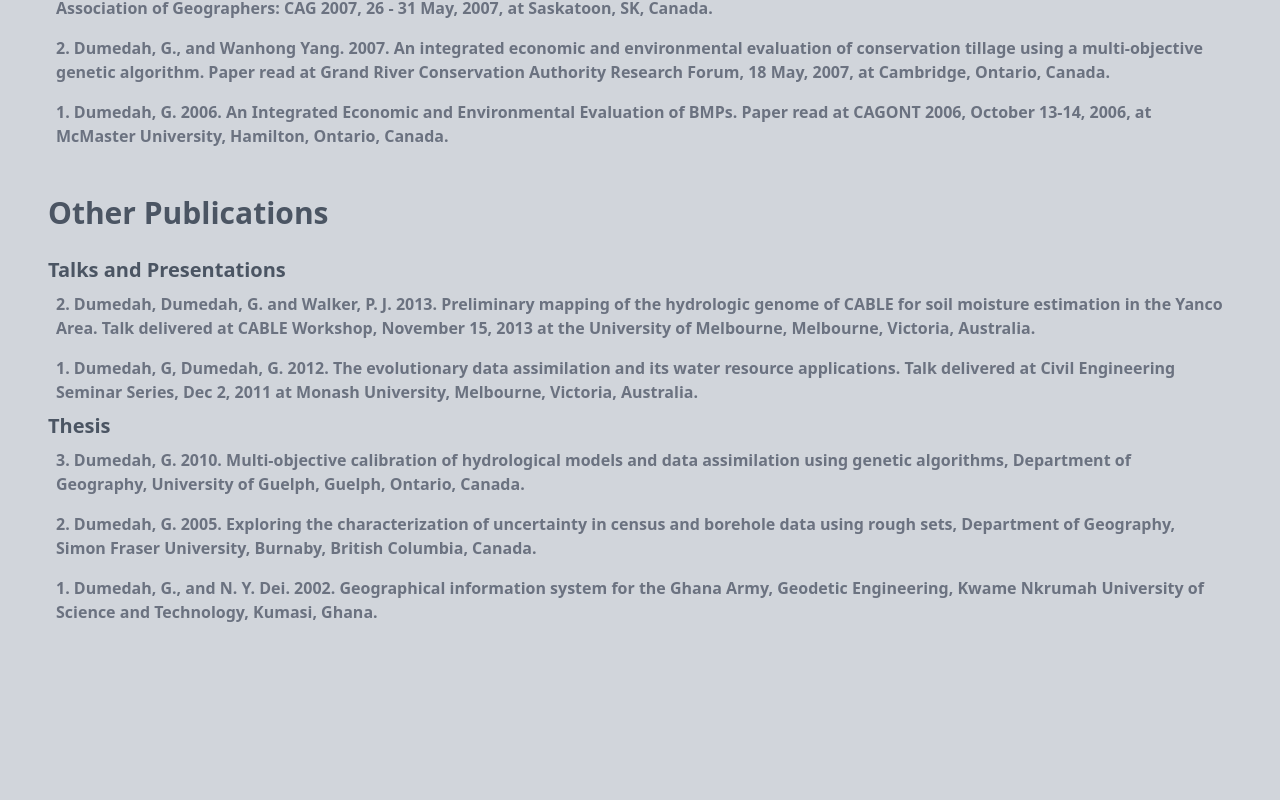
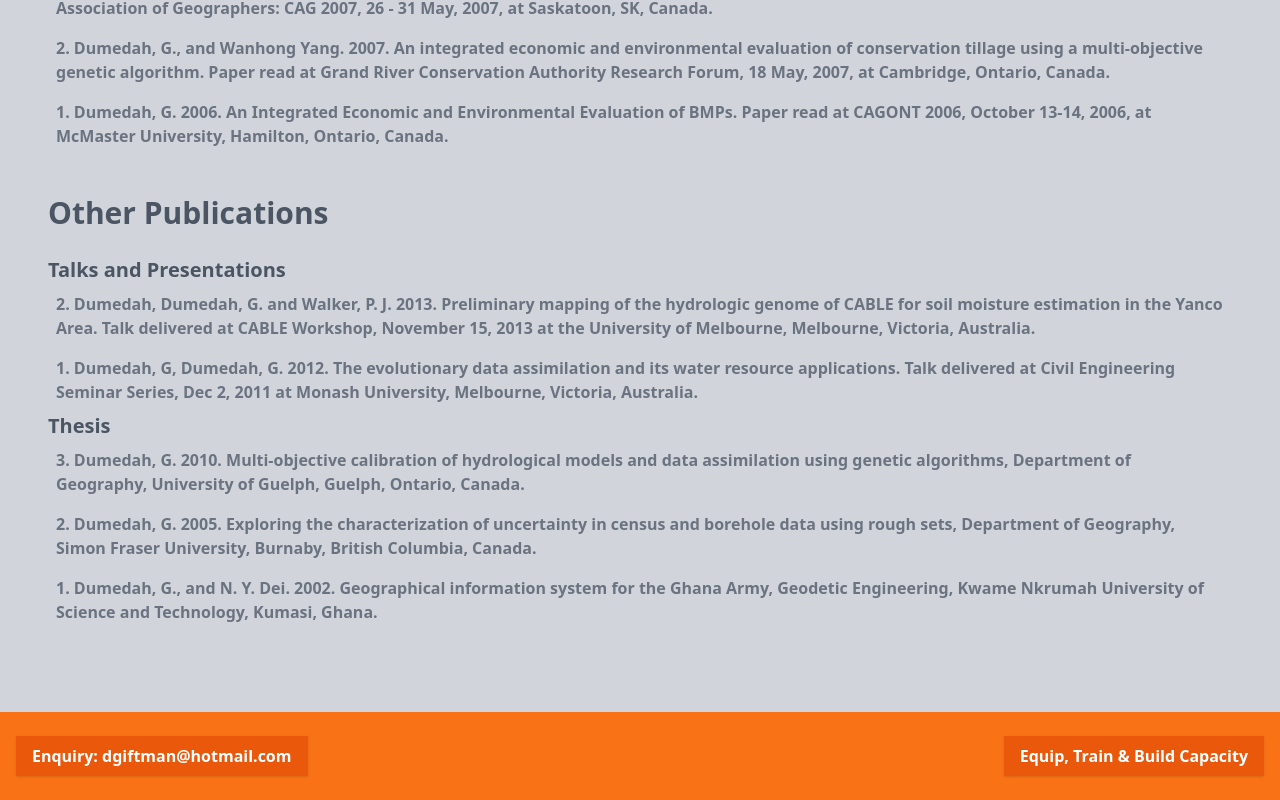
Before and after one commit to boatengjephthah27/dgiftman.com, a website: page public/publications.html in a window 1280 px wide. Shown: the part 6949-7749 px from the top of the page. Before the commit the page ends 7581 px from the top, so only its background shows below. Drawn offline with Linux system fonts and the light colour scheme; a web font is replaced by a local one.

Commit message:
publication footer done

```diff
--- a/public/publications.html
+++ b/public/publications.html
@@ -584,7 +584,7 @@
 
 
 
-    <section id="other" class="p-cards">
+    <section id="other" class="p-cards mb-20">
         <h1 class="pub-tit">Other Publications</h1>
 
         <h3 class="text-xl">
@@ -625,10 +625,16 @@
             </p>
         </a>
 
+    </section>
 
 
+    <footer class="footer">
+        <div class="foot">
+            <a href="mailto:dgiftman@hotmail.com">Enquiry: dgiftman@hotmail.com</a>
+        </div>
 
-    </section>
+        <div class="foot">Equip, Train & Build Capacity</div>
+    </footer>
 
 </body>
 </html>
```
Also changed, not shown: public/styles.css.
